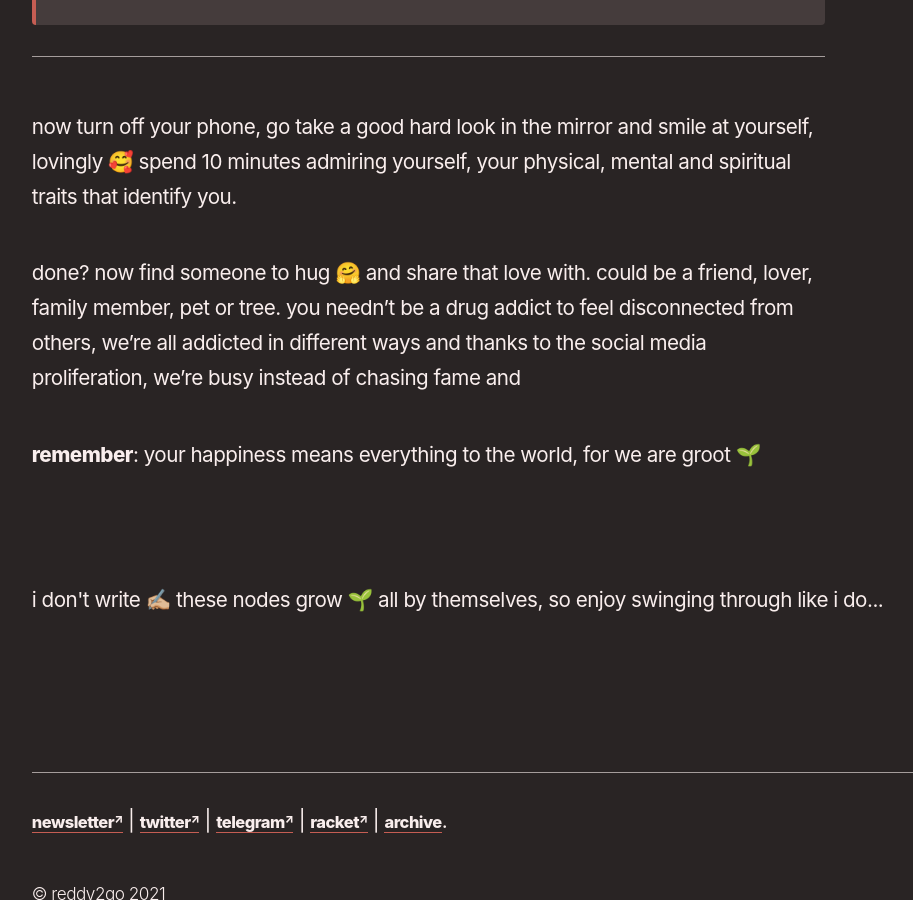
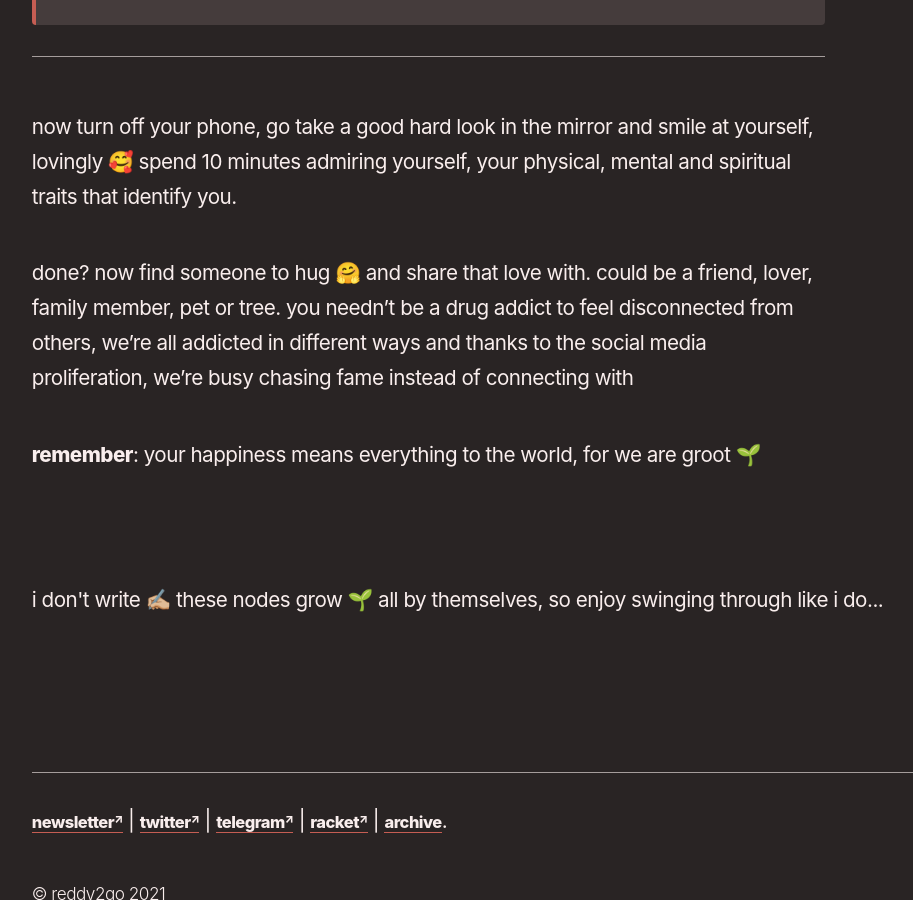
Before and after one commit to reddy2go/redgarden, a Jekyll site: the page built from _notes/origin story of play.md, in a window 1280 px wide and 900 px high, scrolled down 5064 px. Shown: the whole window, without its empty margins (45-958 px from the left). Built offline with Jekyll 4.4.1, drawn with Linux system fonts in a browser that asks for light colours; some web fonts are replaced; Markdown is read by kramdown in place of the engine named in the settings.

Commit message:
auto commit

```diff
--- a/_notes/origin story of play.md
+++ b/_notes/origin story of play.md
@@ -73,6 +73,6 @@ i believe so and have embodied this philosophy as my own, in my body and mind. i
 ---
 now turn off your phone, go take a good hard look in the mirror and smile at yourself, lovingly 🥰 spend 10 minutes admiring yourself, your physical, mental and spiritual traits that identify you.
 
-done? now find someone to hug 🤗 and share that love with. could be a friend, lover, family member, pet or tree. you needn't be a drug addict to feel disconnected from others, we're all addicted in different ways and thanks to the social media proliferation, we're busy instead of chasing fame and
+done? now find someone to hug 🤗 and share that love with. could be a friend, lover, family member, pet or tree. you needn't be a drug addict to feel disconnected from others, we're all addicted in different ways and thanks to the social media proliferation, we're busy chasing fame instead of connecting with
 
 **remember**: your happiness means everything to the world, for we are groot 🌱
```
